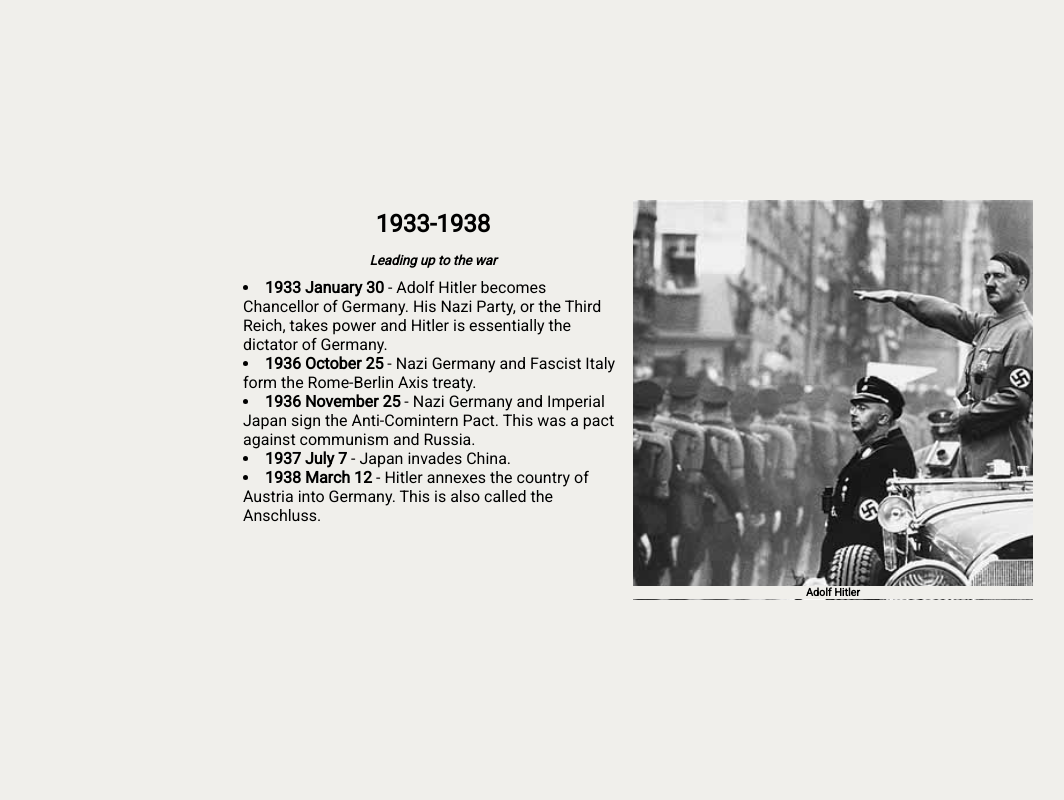
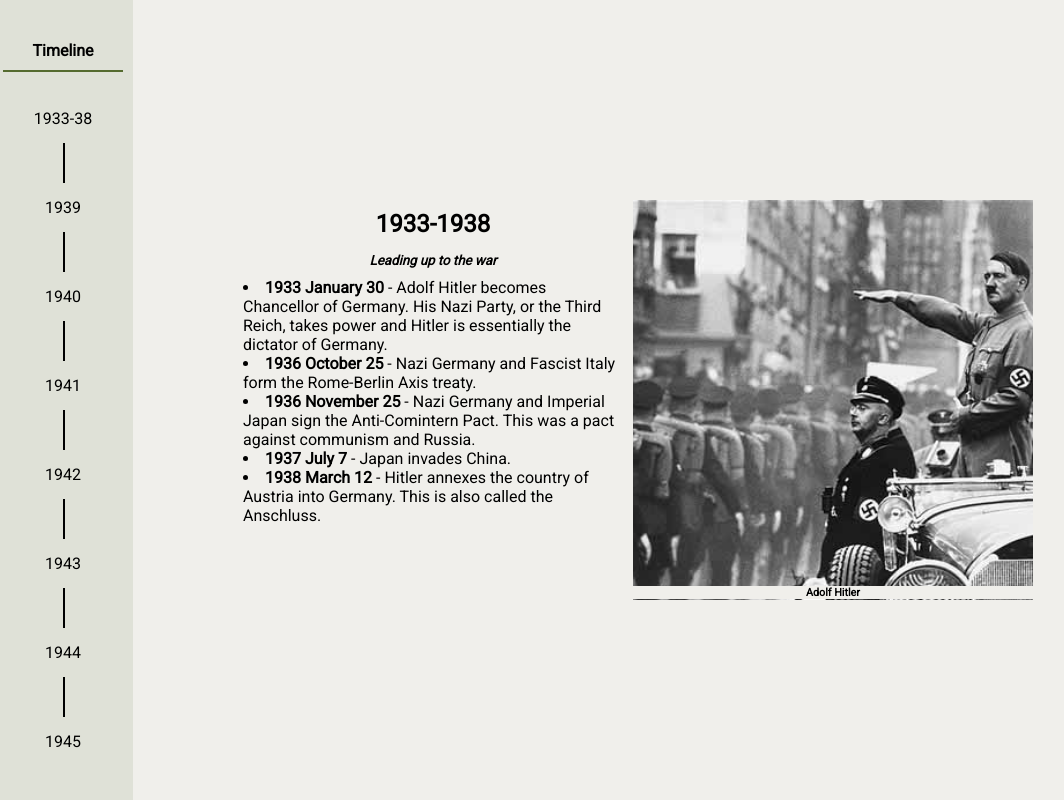
Before and after one commit to WebDevChris1/Tribute-Page, a plain HTML site: page index.html in a window 1280 px wide. Shown: the top 800 px of the page, without its empty margins (7-1071 px from the left). Drawn offline with Linux system fonts and the light colour scheme.

Commit message:
Added navbar

```diff
--- a/index.html
+++ b/index.html
@@ -5,10 +5,35 @@
     <meta http-equiv="X-UA-Compatible" content="IE=edge" />
     <meta name="viewport" content="width=device-width, initial-scale=1.0" />
     <link rel="stylesheet" href="syles.css" />
+    <link rel="stylesheet" href="navbar.css">
+
+    <section class="container-0">
+      <nav class="navbar">
+        <ul class="navbar-links">
+          <h4 class="timeline-tittle">Timeline</h4>
+          <li><a href="#1933-1938">1933-38</a></li>
+          <div class="line"></div>
+          <li><a href="#1939">1939</a></li>
+          <div class="line"></div>
+          <li><a href="#1940">1940</a></li>
+          <div class="line"></div>
+          <li><a href="#1941">1941</a></li>
+          <div class="line"></div>
+          <li><a href="#1942">1942</a></li>
+          <div class="line"></div>
+          <li><a href="#1943">1943</a></li>
+          <div class="line"></div>
+          <li><a href="#1944">1944</a></li>
+          <div class="line"></div>
+          <li><a href="#1945">1945</a></li>
+        </ul>
+      </nav>
+    </section>
+
     <title>Home</title>
   </head>
   <body>
-    <section class="row-1">
+    <section class="row row-1" id="1933-1938">
       <div class="container-1">
         <div class="text text-1933-1938">
           <h2>1933-1938</h1>
@@ -24,7 +49,7 @@
         </div>
       </div>
     </section>
-    <section class="row-2">
+    <section class="row row-2" id="1939" >
       <div class="container-1">
         <div class="text text-1939">
           <h2>1939</h2>
@@ -41,7 +66,7 @@
         </div>
       </div>
     </section>
-    <section class="row-3">
+    <section class="row row-3" id="1940">
       <div class="container-1">
         <div class="text text-1940">
           <h2>1940</h2>
@@ -58,7 +83,7 @@
         </div>
       </div>
     </section>
-    <section class="row-4">
+    <section class="row row-4" id="1941">
       <div class="container-1">
         <div class="text text-1941">
           <h2>1941</h2>
@@ -73,7 +98,7 @@
           <div class="caption"><h6>During the Siege of Leningrad 500,000 people died due to starvation</h6></div>
       </div>
     </section>
-    <section class="row-5">
+    <section class="row row-5" id="1942">
       <div class="container-1">
         <div class="text text-1942">
           <h2>1942</h2>
@@ -88,9 +113,9 @@
         </div>
       </div>
     </section>
-    <section class="row-6">
+    <section class="row row-6" id="1943">
       <div class="container-1">
-        <div class="text text-1043">
+        <div class="text text-1943">
           <h2>1943</h2>
           <li><strong>January</strong> - The United States begins bombing Germany.</li>
           <li><strong>February</strong> - Germany troops surrender in Stalingrad.</li>
@@ -105,7 +130,7 @@
         </div>
       </div>
     </section>
-    <section class="row-7">
+    <section class="row row-7" id="1944">
       <div class="container-1">
         <div class="text text-1944">
           <h2>1944</h2>
@@ -119,7 +144,7 @@
         </div>
       </div>
     </section>
-    <section class="row-8">
+    <section class="row row-8" id="1945">
       <div class="container-1">
         <div class="text text-1945">
           <h2>1945</h2>
--- /dev/null
+++ b/navbar.css
@@ -0,0 +1,53 @@
+.container-0 {
+  /* display: flex; */
+  align-items: center;
+  justify-content: space-around;
+  position: fixed;
+  /* flex-direction: column; */
+}
+
+.navbar {
+  padding: 10px;
+  background-color: rgba(85, 107, 47, 0.1);
+  height: 100vh;
+  width: 140px;
+}
+
+.timeline-tittle {
+  text-align: center;
+  border-bottom: 2px solid rgb(85, 107, 47);
+}
+
+h4 {
+  padding: 10px;
+}
+
+.navbar > ul {
+  padding: 0;
+  margin: 0;
+  align-items: center;
+}
+
+.navbar > ul > li {
+  list-style: none;
+  text-align: center;
+  padding: 15px;
+  margin: 0;
+}
+
+a {
+  text-decoration: none;
+  justify-content: space-around;
+  color: black;
+}
+
+section nav div {
+  position: relative;
+}
+
+.line {
+  height: 40px;
+  width: 2px;
+  background-color: black;
+  right: -50%;
+}
--- a/syles.css
+++ b/syles.css
@@ -14,7 +14,7 @@ body {
   width: 100%;
 }
 
-section {
+.row {
   height: 100vh;
   width: 100vw;
 }
```
